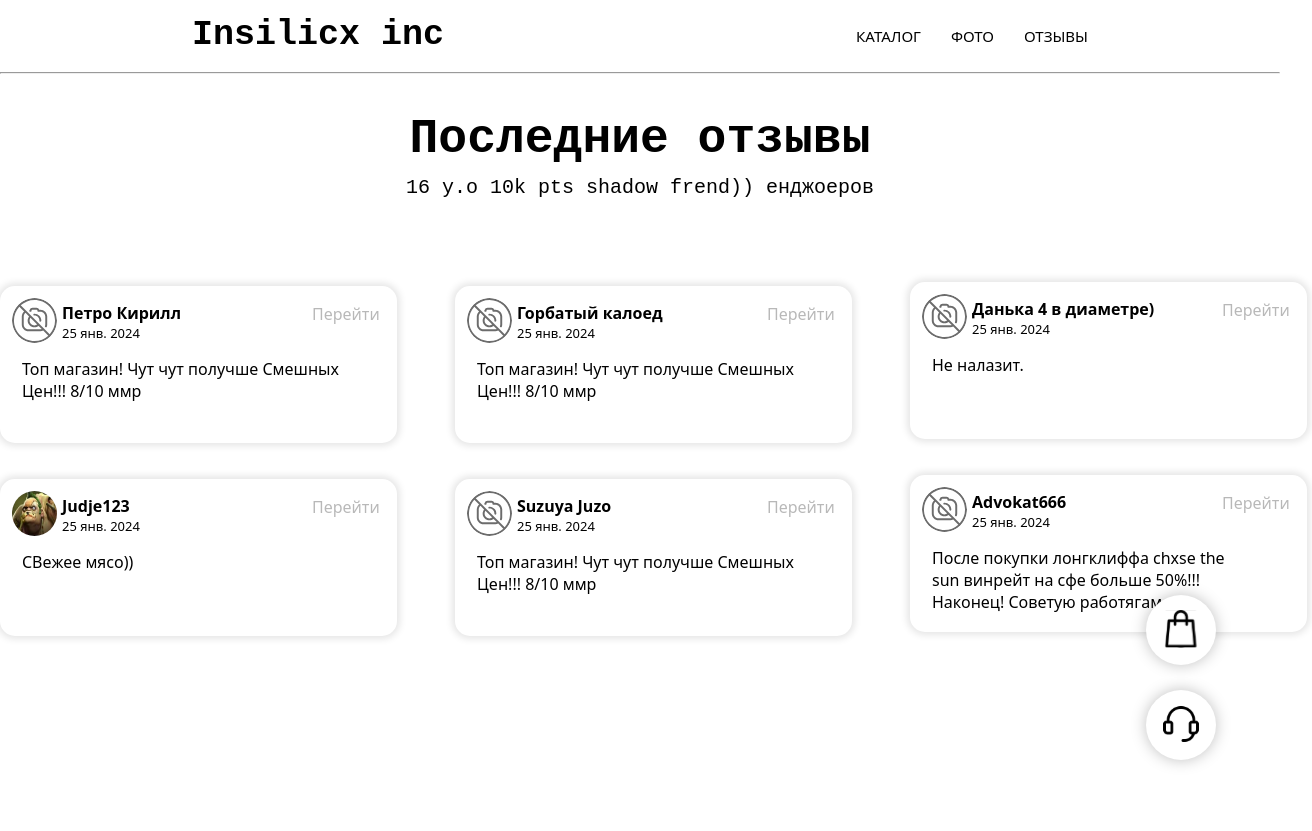
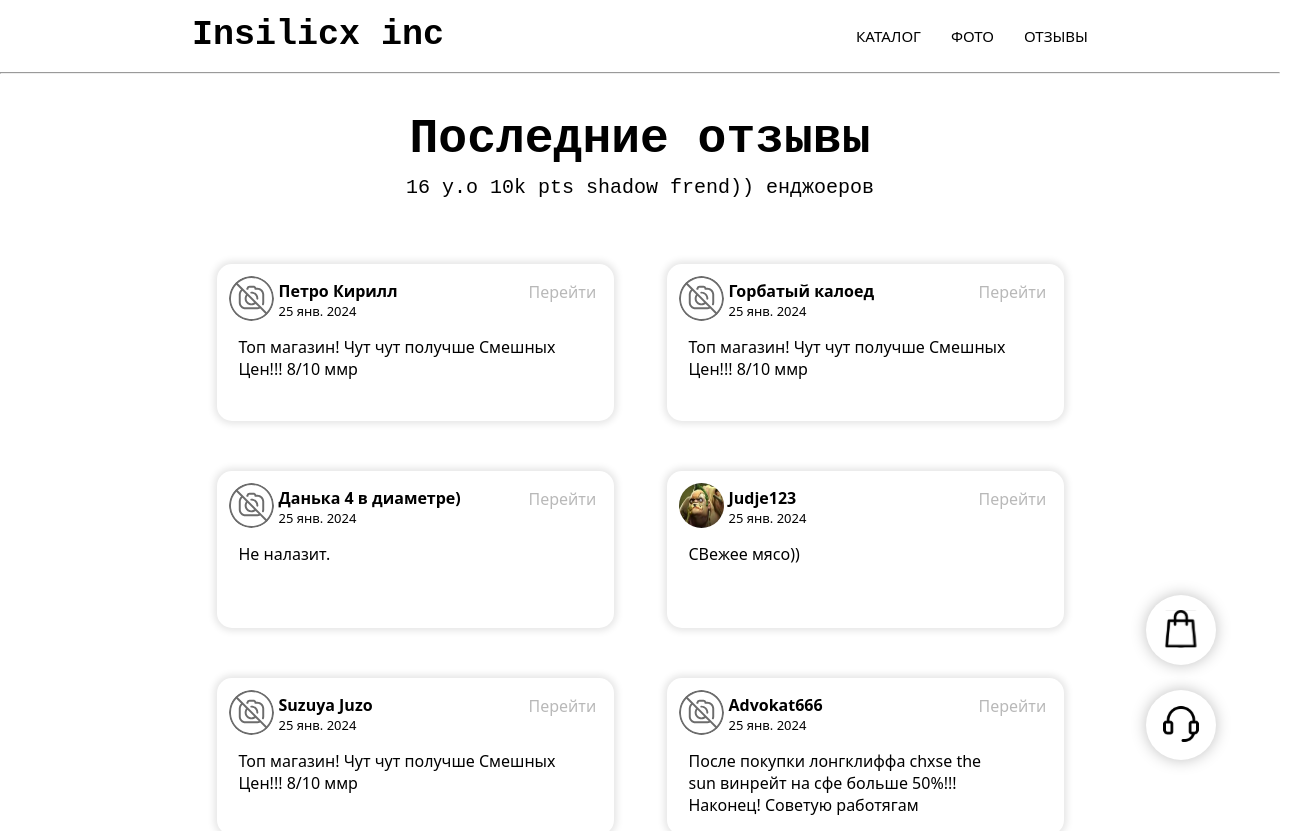
Before and after one commit to kirillpedev/insilicx-react, a React (Vite) app: page /reviews in a window 1280 px wide. Shown: the top 831 px of the page, 1312 px wide, since content can reach past the window. Built offline with nearby package versions, Linux system fonts and the light colour scheme.

Commit message:
added adaptive

```diff
--- a/src/components/Bag.jsx
+++ b/src/components/Bag.jsx
@@ -206,7 +206,7 @@ const RDLabel = styled.label`
 const LILabel = styled.label`
     position: absolute;
     left: 30px;
-    top: -1px;
+    top: 1px;
 `
 
 const RDPg = styled.p`
--- a/src/components/Main.jsx
+++ b/src/components/Main.jsx
@@ -10,7 +10,7 @@ import dress4 from '/src/img/dress4.png'
 import dress5 from '/src/img/dress5.png'
 import dress6 from '/src/img/dress6.png'
 import PortfolioItem from './PortfolioItem';
-import Products from '../products';
+import Products from '../Products';
 const TITLE = 'Каталог | Insilicx inc.';
 
 const Span = styled.div`
@@ -42,7 +42,6 @@ const Span = styled.div`
 `
 
 const Span_1 = styled.span`
-
     padding: 0 10% 0 10%;
     display: grid;
     grid-template-columns: repeat(auto-fit, minmax(300px, 350px));
--- a/src/components/MainReviews.jsx
+++ b/src/components/MainReviews.jsx
@@ -4,26 +4,16 @@ import no_photo from '/src/img/no_photo.svg';
 import judje from '../img/Judje.png';
 import Reviews from "../Reviews";
 
-const Grid = styled.div`
-    /* .grid_cont {
-      display: grid;
-      grid-template-columns: 455px 455px 1fr;
-      margin-left: auto;
-      margin-right: auto;
-      width: 82em;
-      margin-bottom: 220px;
-      margin-top: 50px;
-  //  } */
-`
+
 const Grid_cont = styled.div`
-   display: grid;
-      grid-template-columns: 455px 455px 1fr;
-      /* margin-left: 16%; */
-      margin-left: auto;
-      margin-right: auto;
-      width: 82em;
-      margin-bottom: 220px;
-      margin-top: 50px;
+  padding: 0 5% 0 5%;
+  display: grid;
+  grid-template-columns: repeat(auto-fit, minmax(100px, 400px));
+  justify-content: center;
+  justify-items: center;
+  grid-gap: 50px;
+  margin-bottom: 220px;
+  margin-top: 65px;
 `
 
 const Text = styled.div`
@@ -49,16 +39,25 @@ const Upper_TextH1 = styled.h1`
     font-family: "Anonymous Pro", monospace;
     font-size: 48px;
     font-weight: 700;
+
+    @media (max-width: 850px) {
+      margin-top: 2%;
+      font-size: 36px;
+    }
 `
 const Upper_TextH2 = styled.h2`
-margin-top: 10px;
+    margin-top: 10px;
     text-align: center;
     font-family: "Anonymous Pro", monospace;
     font-size: 20px;
     font-weight: 400;
+
+    @media (max-width: 850px) {
+      margin-top: 8px;
+      font-size: 16px;
+    }
 `
 const Wrapper = styled.div`
-   margin-top: 8%;
       padding-top: 12px;
       padding-left: 12px;
       width: 385px;
@@ -117,7 +116,6 @@ const Main_Reviews = () => {
             <Upper_TextH1>Последние отзывы</Upper_TextH1><Upper_TextH2>16 y.o 10k pts shadow frend)) енджоеров</Upper_TextH2>
           </Upper_Text>
         </Text>
-        <Grid>
           <Grid_cont>
             {Reviews.map((Feedback) => (
                 <Container>
@@ -138,7 +136,6 @@ const Main_Reviews = () => {
                 </Container>
               ))}
            </Grid_cont>
-        </Grid>
       </Main_Cont>
 
   )
```
